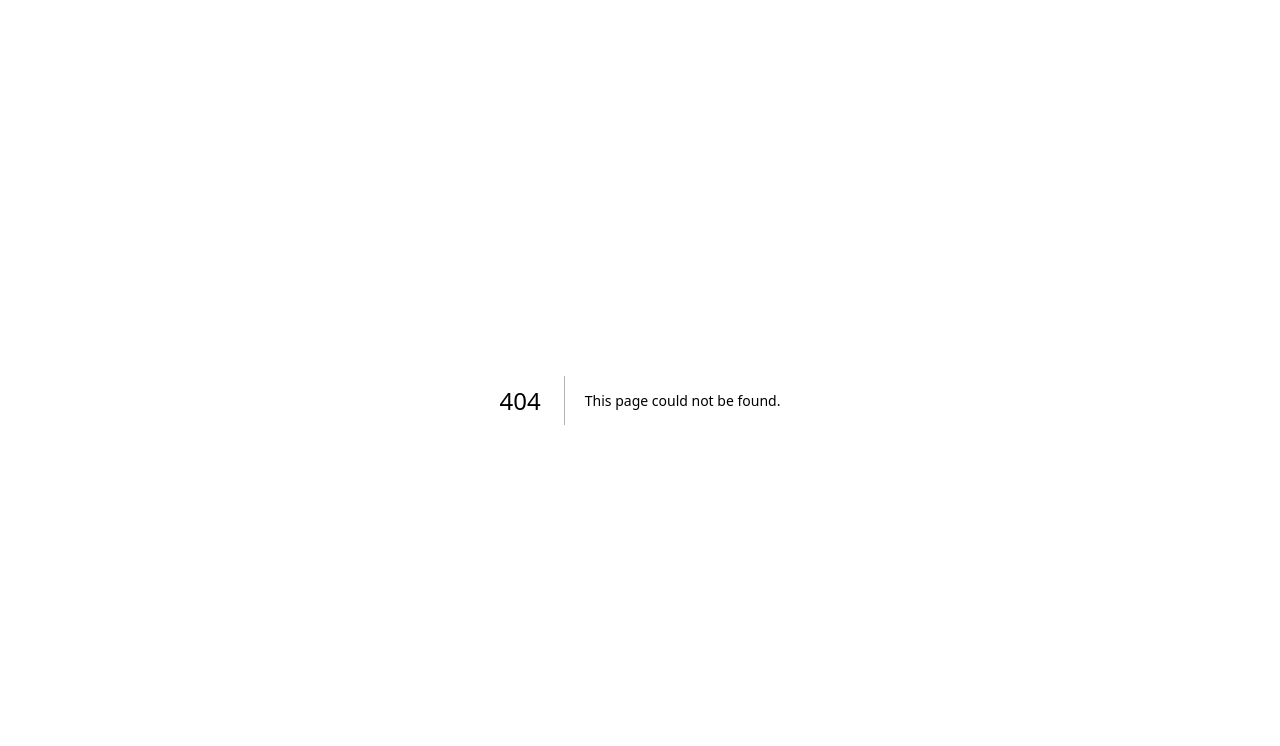
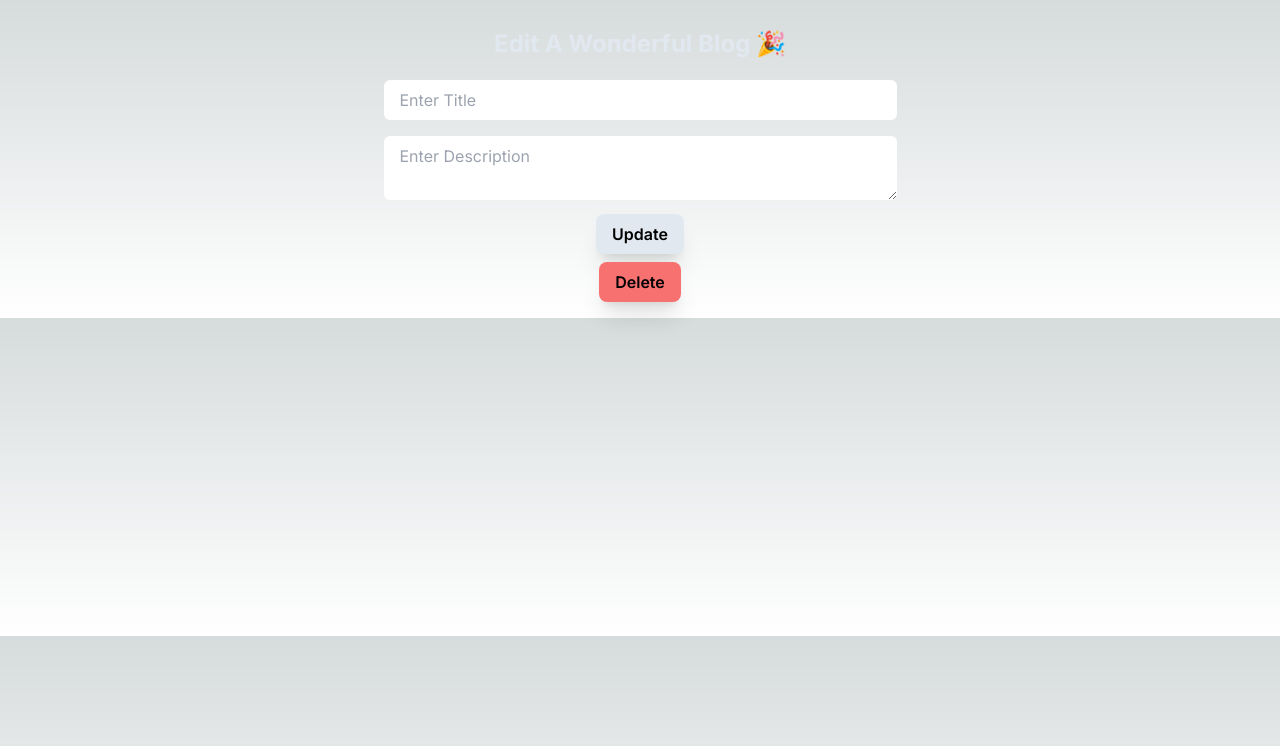
Before and after one commit to Shaurya-Jha/prisma-blog-app, a Next.js app: page /blog/edit/1 in a window 1280 px wide. Before the commit this address had no page. Shown: the top 746 px of the page. Built offline with nearby package versions, Linux system fonts and the light colour scheme; no server answers; the database is empty.

Commit message:
completed edit, update and delete

```diff
--- /dev/null
+++ b/app/blog/edit/[id]/page.tsx
@@ -0,0 +1,141 @@
+"use client";
+
+import { useRouter } from "next/navigation";
+import { useEffect, useRef, useState } from "react";
+import { Toaster, toast } from "react-hot-toast";
+
+// type declaration for the type safety
+type UpdateBlogParams = {
+  title: string;
+  description: string;
+  id: string;
+};
+
+// update blog function
+const updateBlog = async (data: UpdateBlogParams) => {
+  const response = fetch(`http://localhost:3000/api/blog/${data.id}`, {
+    method: "PUT",
+    body: JSON.stringify({
+      title: data.title,
+      description: data.description,
+    }),
+    // @ts-ignore
+    "Content-Type": "application/json",
+  });
+
+  return (await response).json();
+};
+
+// delete blog function
+const deleteBlog = async (id: string) => {
+  const response = fetch(`http://localhost:3000/api/blog/${id}`, {
+    method: "DELETE",
+    // @ts-ignore
+    "Content-Type": "application/json",
+  });
+
+  return (await response).json();
+};
+
+// get blog by the id
+const getBlogById = async (id: string) => {
+  const response = await fetch(`http://localhost:3000/api/blog/${id}`);
+
+  // this will store all the data in the data variable
+  const data = await response.json();
+  return data.post;
+};
+
+const EditBlog = ({ params }: { params: { id: string } }) => {
+  const router = useRouter();
+  const titleRef = useRef<HTMLInputElement | null>(null);
+  const descriptionRef = useRef<HTMLTextAreaElement | null>(null);
+
+  // useEffect to fetch the data while the page loads
+  useEffect(() => {
+    toast.loading("Fetching Blog details 🔍", { id: "1" });
+
+    getBlogById(params.id)
+      .then((data) => {
+        if (titleRef.current && descriptionRef.current) {
+          titleRef.current.value = data.title;
+          descriptionRef.current.value = data.description;
+
+          toast.success("Fetching complete ✅", { id: "1" });
+        }
+      })
+      .catch((err) => {
+        console.log(err);
+        toast.error("Error fetching blog ❌", { id: "1" });
+      });
+  }, []);
+
+  // form submit handle function
+  const handleSubmit = async (e: any) => {
+    e.preventDefault();
+
+    if (titleRef.current && descriptionRef.current) {
+      toast.loading("Sending request 🚀", { id: "1" });
+
+      await updateBlog({
+        title: titleRef.current?.value,
+        description: descriptionRef.current?.value,
+        id: params.id,
+      });
+
+      toast.success("Blog posted successfully 🎉", { id: "1" });
+
+      await router.push("/");
+    }
+  };
+
+  // handle delete function for deleting the blog selected by id
+  const handleDelete = async () => {
+    toast.loading("Deleting blog", { id: "2" });
+    await deleteBlog(params.id);
+
+    toast.success("Blog deleted 🎉", { id: "2" });
+    router.push("/");
+  };
+
+  return (
+    <>
+      <Toaster />
+      <div className="w-full m-auto flex my-4">
+        <div className="flex flex-col justify-center items-center m-auto">
+          <p className="text-2xl text-slate-200 font-bold p-3">
+            Edit A Wonderful Blog 🎉
+          </p>
+
+          <form onSubmit={handleSubmit}>
+            <input
+              ref={titleRef}
+              placeholder="Enter Title"
+              type="text"
+              className="rounded-md px-4 w-full py-2 my-2 "
+            />
+            <textarea
+              ref={descriptionRef}
+              placeholder="Enter Description"
+              className="rounded-md px-4 py-2 w-full my-2"
+            ></textarea>
+            <div className="flex justify-between">
+              <button className="font-semibold px-4 py-2 shadow-xl bg-slate-200 rounded-lg m-auto hover:bg-slate-100">
+                Update
+              </button>
+            </div>
+          </form>
+          <button
+            onClick={handleDelete}
+            className="font-semibold px-4 py-2 shadow-xl bg-red-400 rounded-lg  m-auto mt-2 hover:bg-red-500"
+          >
+            Delete
+          </button>
+          {/* </form> */}
+        </div>
+      </div>
+    </>
+  );
+};
+
+export default EditBlog;
```
